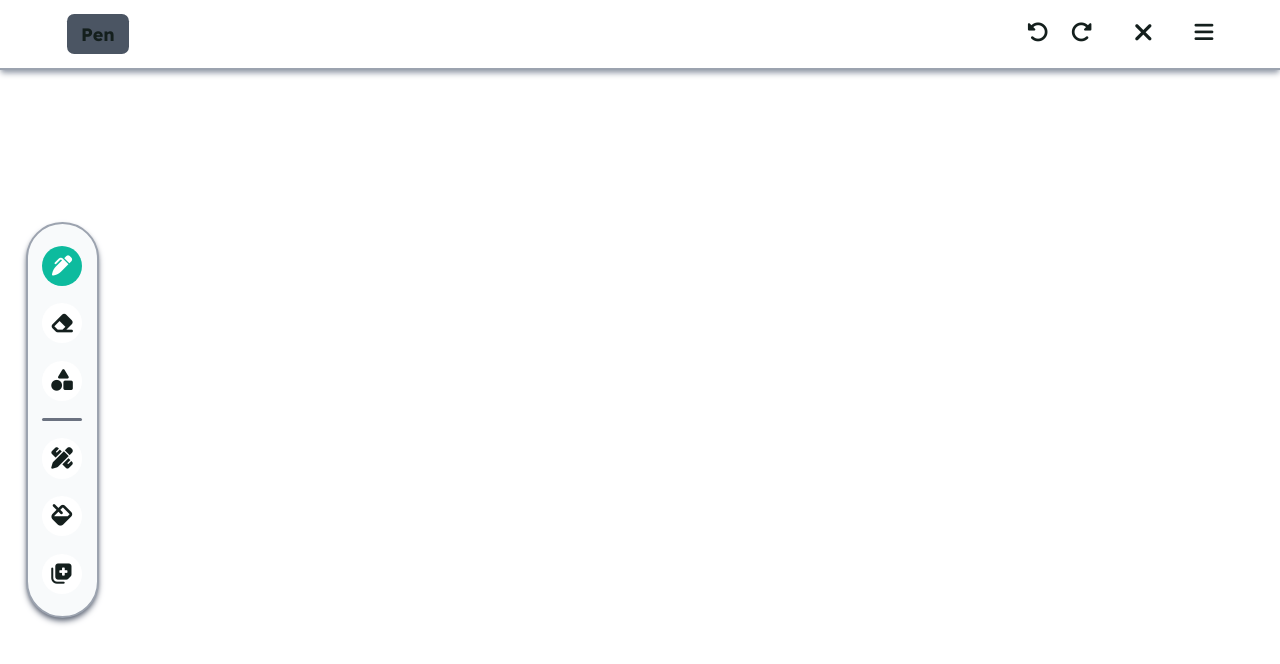
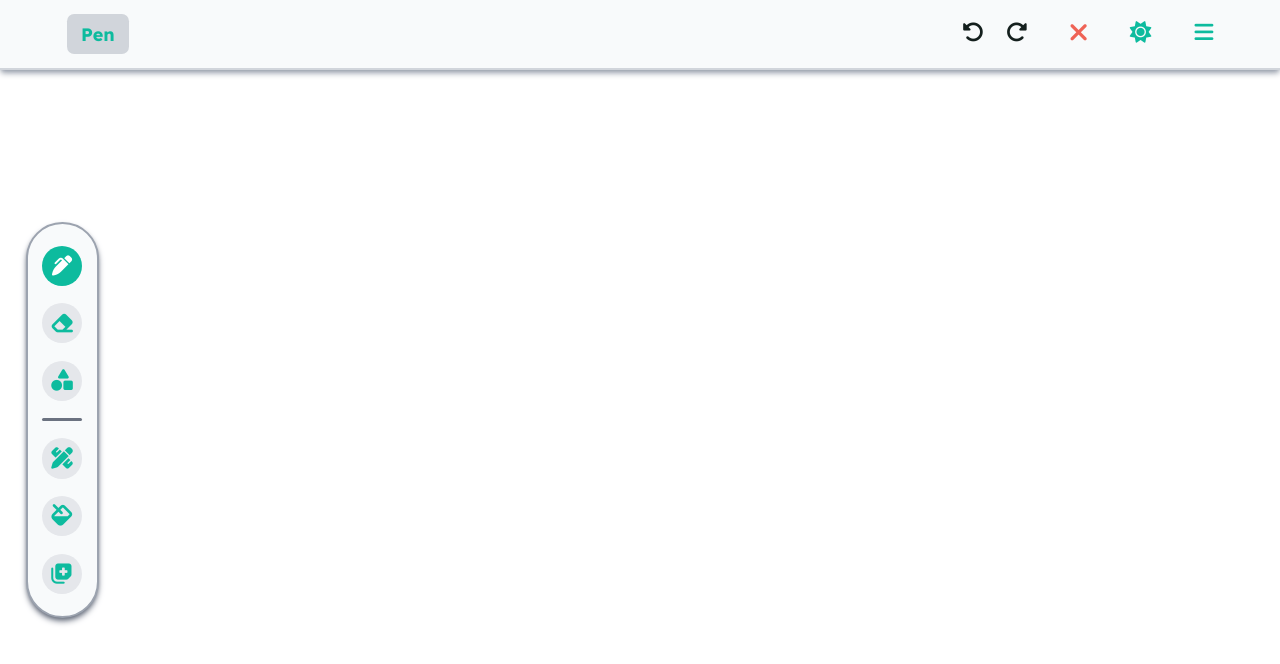
Before and after one commit to vickyguptaa7/Scribble-Verse, a website built with Vite: page Index.html in a window 1280 px wide. Built offline with nearby package versions, Linux system fonts and the light colour scheme.

Commit message:
little improvement

```diff
--- a/Index.html
+++ b/Index.html
@@ -16,41 +16,49 @@
     <title>WhiteBoard</title>
 </head>
 
-<body class="font-Lexend">
-    <header class="fixed top-0 left-0 p-4 w-full bg-white shadow-md shadow-gray-400 border-b-2 border-gray-400 z-20">
+<body class="font-Lexend ">
+    <header
+        class="fixed top-0 left-0 p-4 w-full bg-[color:var(--background-color)] shadow-md shadow-gray-400 border-b-2 border-gray-300 z-20">
 
         <nav class="flex justify-between w-11/12 m-auto text-[color:var(--primary-text-color)]">
             <div class="flex  items-center">
-                <div class="text-xl font-bold bg-gray-600 px-4 py-2 rounded-lg">
+                <div class="text-xl font-bold bg-gray-300 px-4 py-2 rounded-lg">
                     <h1 class=" selected-tools">Pen </h1>
                 </div>
             </div>
 
-            <div class="flex items-center gap-12">
+            <div class="flex ml-6 items-center gap-12 text-[color:var(--tertiary-text-color)]">
 
                 <div class="flex gap-6">
                     <!-- Undo -->
-                    <button class="undo ">
-                        <i class="fa-solid fa-rotate-left text-[1.5rem]"></i>
+                    <button class="undo duration-300 ease-in-out focus:-rotate-180 hover:scale-110">
+                        <i class="fa-solid fa-rotate-left text-[1.5rem] "></i>
                     </button>
 
                     <!-- Redo -->
-                    <button class="redo ">
+                    <button class="redo duration-300 ease-in-out focus:rotate-180 hover:scale-110">
                         <i class="fa-solid fa-rotate-right text-[1.5rem]"></i>
                     </button>
                 </div>
 
                 <!-- Clear -->
-                <button class="clear " title="clear">
-                    <i class="fa-solid fa-xmark text-[1.8rem]"></i>
+                <button class="clear hover:scale-110 active:scale-95 duration-300 ease-in-out" title="clear">
+                    <i class="fa-solid fa-xmark text-[1.8rem] text-[color:var(--secondary-color)]"></i>
                 </button>
-                <div class="relative">
+
+                <!-- Button For Theme Change -->
+                <button class=" hover:scale-110 duration-500 ease-in-out text-[color:var(--primary-color)]">
+                    <!-- <i class="fa-solid fa-moon text-[1.5rem] "></i> -->
+                    <i class="fa-solid fa-sun text-[1.5rem]"></i>
+                </button>
+
+                <div class="relative text-[color:var(--primary-text-color)]">
                     <button class="drop-menu">
                         <i class="fa-solid fa-bars  text-[1.5rem] duration-500 ease-in-out"></i>
                     </button>
                     <div
-                        class="drop-menu-items-container absolute top-[4rem] -right-1 translate-x-[45%] -translate-y-[70%] scale-0 -z-10 duration-500 ease-in-out">
-                        <nav class="bg-gray-50 shadow-lg shadow-gray-500 px-6 py-4 rounded-md">
+                        class="drop-menu-items-container absolute top-[4rem] -right-1 translate-x-[45%] -translate-y-[70%] scale-0 -z-10 duration-500 ease-in-out ">
+                        <nav class="bg-[color:var(--background-color)] shadow-lg shadow-gray-500 px-6 py-4 rounded-md">
                             <div class="flex flex-col gap-8 items-center justify-around ">
                                 <!-- save to local storage -->
                                 <button class="save-storage flex" title="save local storage">
@@ -121,13 +129,15 @@
                         <i class="fa-solid fa-circle text-[1.8rem] "></i>
                     </button>
                     <button class="flex items-center shape" data-value="circle-stroke" title="circle-stroke">
-                        <i class="fa-solid fa-circle text-[1.3rem] border-4 border-[color:var(--primary-color)] text-[color:var(--background-color)] rounded-full "></i>
+                        <i
+                            class="fa-solid fa-circle text-[1.3rem] border-4 border-[color:var(--primary-color)] text-[color:var(--background-color)] rounded-full "></i>
                     </button>
                     <button class="flex items-center shape" data-value="rectangle-fill" title="rectangle-fill">
                         <i class="fa-solid fa-square  text-[1.8rem]"></i>
                     </button>
                     <button class="flex items-center shape" data-value="rectangle-stroke" title="rectangle-stroke">
-                        <i class="fa-solid fa-square text-[1rem] border-4 border-[color:var(--primary-color)] text-[color:var(--background-color)]"></i>
+                        <i
+                            class="fa-solid fa-square text-[1rem] border-4 border-[color:var(--primary-color)] text-[color:var(--background-color)]"></i>
                     </button>
                     <button class="flex items-center shape" data-value="line" title="line">
                         <i class="fa-solid fa-lines-leaning text-[1.5rem] "></i>
--- a/src/Style/style.css
+++ b/src/Style/style.css
@@ -6,14 +6,14 @@
 :root {
   --primary-color: #0dbb9e;
   --secondary-color: #ef6356;
-  --primary-text-color: #141f1d;
+  --primary-text-color: #0dbb9e;
   --secondary-text-color: #7d7d7d;
-  --surface-color: #fff;
+  --tertiary-text-color: #141f1d;
   --background-color: #f8fafb;
 }
 
 .header-icons-styles {
-  @apply w-[2.8rem] aspect-square bg-white flex justify-center items-center rounded-full hover:scale-110 duration-300 ease-in-out active:scale-90 cursor-pointer;
+  @apply w-[2.8rem] aspect-square bg-gray-200 flex justify-center items-center rounded-full hover:scale-110 duration-300 ease-in-out active:scale-90 cursor-pointer;
 }
 
 .selected-icon-style {
@@ -37,7 +37,7 @@
 }
 
 .sticky-btns {
-  @apply flex gap-2 text-[color:var(--surface-color)] text-sm;
+  @apply flex gap-2 text-white text-sm;
 }
 
 .minimize-btn {
```
